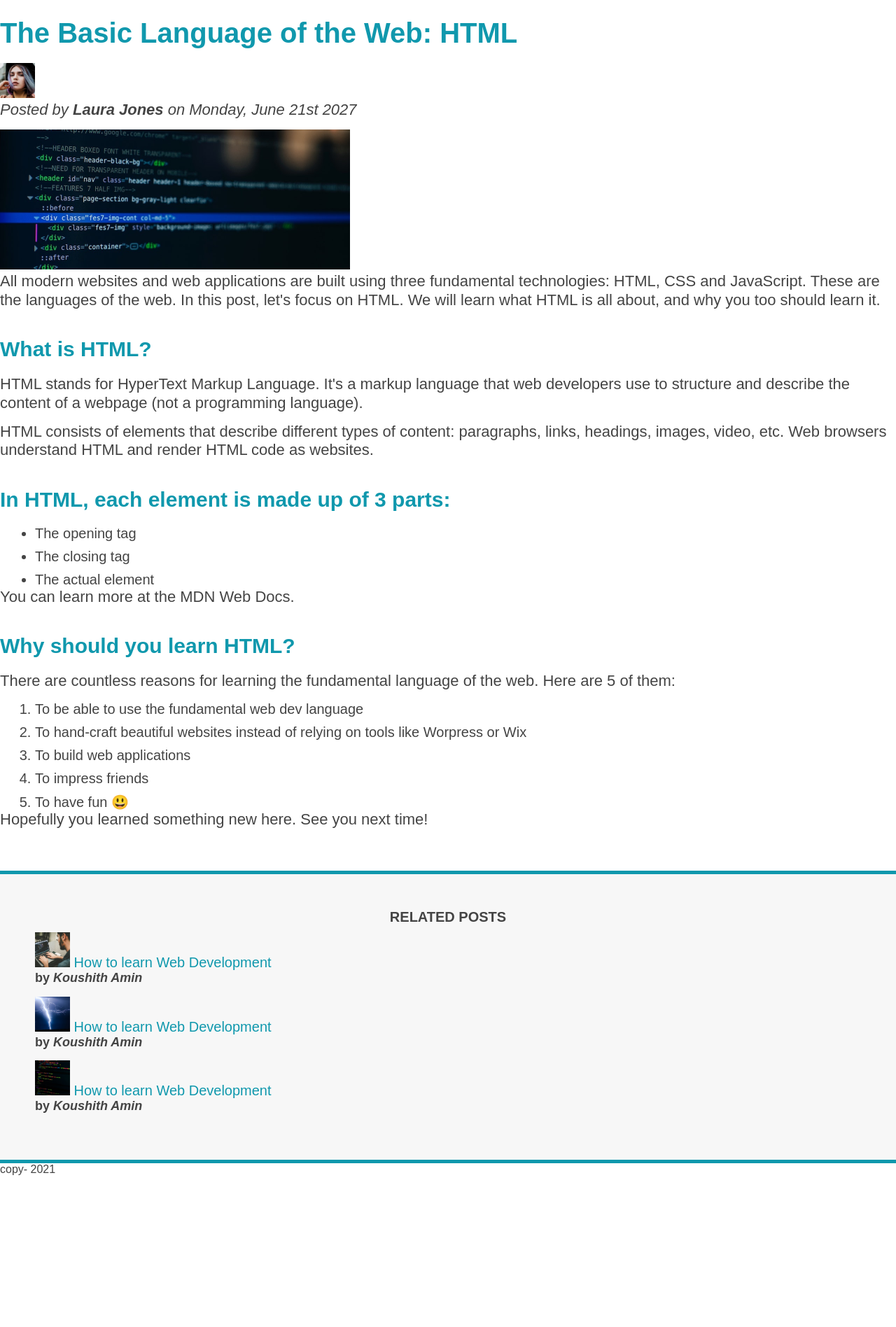
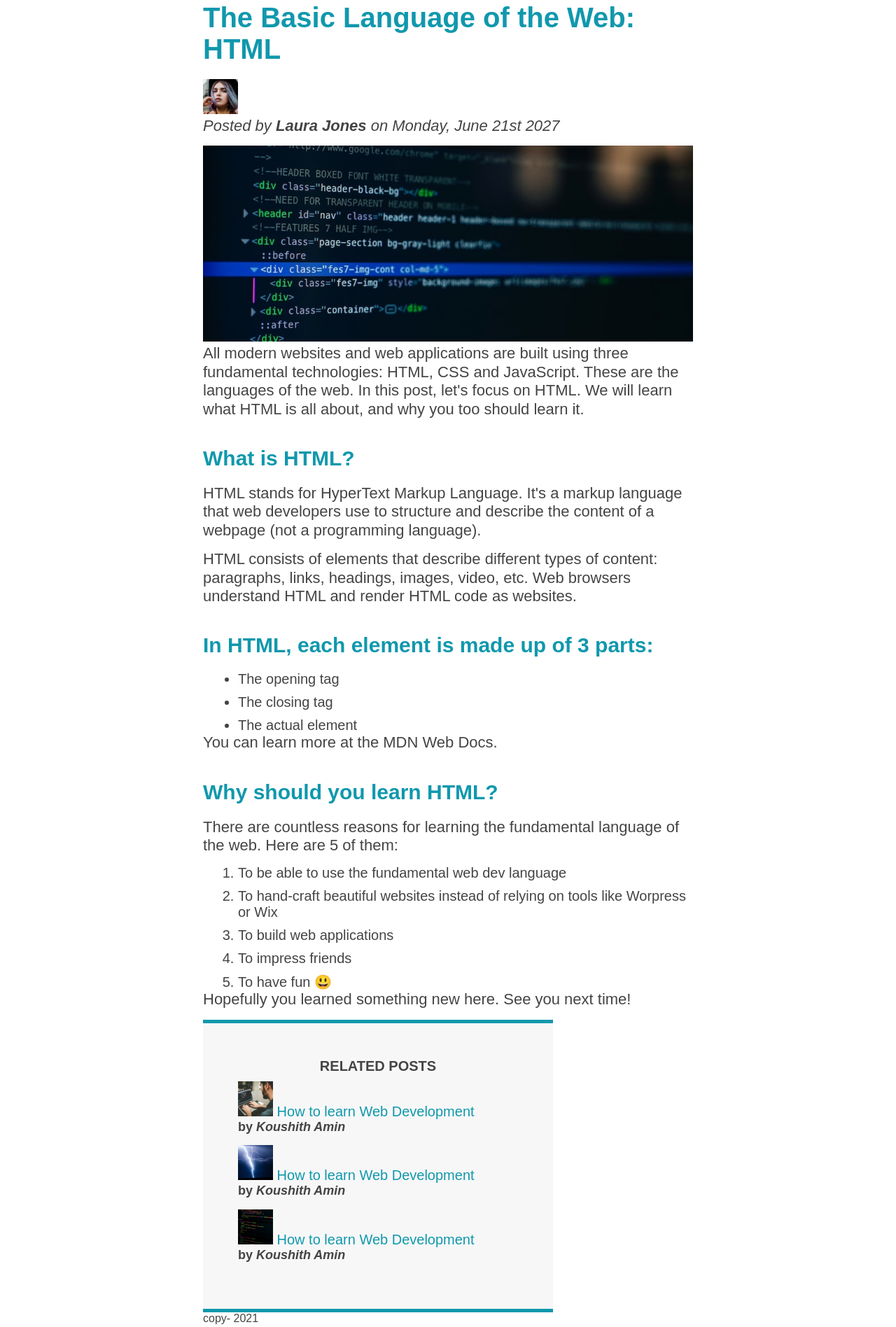
Before and after one commit to Koushith/Back-To-Basics, a plain HTML site: page 02-HTML-Fundamentals/index.html in a window 1280 px wide. Shown: the part 147-2043 px from the top of the page at 70% size. Before the commit the page ends 1827 px from the top, so only its background shows below. Drawn offline with Linux system fonts and the light colour scheme.

Commit message:
adds box model

```diff
--- a/02-HTML-Fundamentals/index.html
+++ b/02-HTML-Fundamentals/index.html
@@ -4,10 +4,11 @@
     <meta charset="UTF-8" />
     <meta http-equiv="X-UA-Compatible" content="IE=edge" />
     <meta name="viewport" content="width=device-width, initial-scale=1.0" />
-    <link rel="stylesheet" href="style.css">
+    <link rel="stylesheet" href="style.css" />
     <title>Document</title>
   </head>
   <body>
+    <div class="container">
       <header class="main-header">
         <h1>📘 The Code Magazine</h1>
         <nav>
@@ -24,11 +25,11 @@
           <img src="./img/laura-jones.jpg" width="50px" alt="author" />
         </header>
         <p id="author">Posted by <strong>Laura Jones</strong> on <em> Monday, June 21st 2027</em></p>
-    <img src="./img/post-img.jpg" alt="post-img" width="500px" />
+        <img src="./img/post-img.jpg" alt="post-img" width="500px" class="post-img" />
         <p>
-      All modern websites and web applications are built using three fundamental technologies: HTML, CSS and JavaScript.
-      These are the languages of the web. In this post, let's focus on HTML. We will learn what HTML is all about, and
-      why you too should learn it.
+          All modern websites and web applications are built using three fundamental technologies: HTML, CSS and
+          JavaScript. These are the languages of the web. In this post, let's focus on HTML. We will learn what HTML is
+          all about, and why you too should learn it.
         </p>
 
         <h3>What is HTML?</h3>
@@ -39,8 +40,8 @@
         </p>
 
         <p>
-      HTML consists of elements that describe different types of content: paragraphs, links, headings, images, video,
-      etc. Web browsers understand HTML and render HTML code as websites.
+          HTML consists of elements that describe different types of content: paragraphs, links, headings, images,
+          video, etc. Web browsers understand HTML and render HTML code as websites.
         </p>
 
         <h3>In HTML, each element is made up of 3 parts:</h3>
@@ -61,25 +62,29 @@
           <li>To have fun 😃</li>
         </ol>
         <p>Hopefully you learned something new here. See you next time!</p>
-  </body>
-</article>
-
         <aside>
           <h4>Related Posts</h4>
           <ul class="related">
             <li>
-    <img src="./img/related-1.jpg" alt="post-img" srcset="" width="50">
-    <a href="#"> How to learn Web Development </a>  <p class="related-author"> by <em>Koushith Amin</em></p>
+              <img src="./img/related-1.jpg" alt="post-img" srcset="" width="50" />
+              <a href="#"> How to learn Web Development </a>
+              <p class="related-author">by <em>Koushith Amin</em></p>
             </li>
             <li>
-    <img src="./img/related-2.jpg" alt="post-img" srcset="" width="50">
-    <a href="#"> How to learn Web Development </a>  <p  class="related-author"> by <em>Koushith Amin</em></p>
+              <img src="./img/related-2.jpg" alt="post-img" srcset="" width="50" />
+              <a href="#"> How to learn Web Development </a>
+              <p class="related-author">by <em>Koushith Amin</em></p>
             </li>
             <li>
-    <img src="./img/related-3.jpg" alt="post-img" srcset="" width="50"><a href="#"> How to learn Web Development </a>
-    <p  class="related-author"> by <em>Koushith Amin</em></p>
+              <img src="./img/related-3.jpg" alt="post-img" srcset="" width="50" /><a href="#">
+                How to learn Web Development
+              </a>
+              <p class="related-author">by <em>Koushith Amin</em></p>
             </li>
           </ul>
         </aside>
         <footer>copy- 2021</footer>
+      </article>
+    </div>
+  </body>
 </html>
--- a/02-HTML-Fundamentals/style.css
+++ b/02-HTML-Fundamentals/style.css
@@ -10,10 +10,16 @@ body {
   border-top: 10px solid #1098ad;
 }
 
+.container {
+  width: 700px;
+  margin: 0 auto;
+}
+
 .main-header {
   background-color: #f7f7f7;
   padding: 20px 40px;
   margin-bottom: 60px;
+  height: 80px;
 }
 
 nav {
@@ -28,6 +34,7 @@ aside {
   border-top: 5px solid #1098ad;
   border-bottom: 5px solid #1098ad;
   padding: 50px 0;
+  width: 500px;
 }
 
 h1,
@@ -128,3 +135,7 @@ a:active {
   background-color: black;
   font-style: italic;
 }
+
+.post-img {
+  width: 100%;
+}
```
Lines whose indentation alone changed are shown as unchanged.
